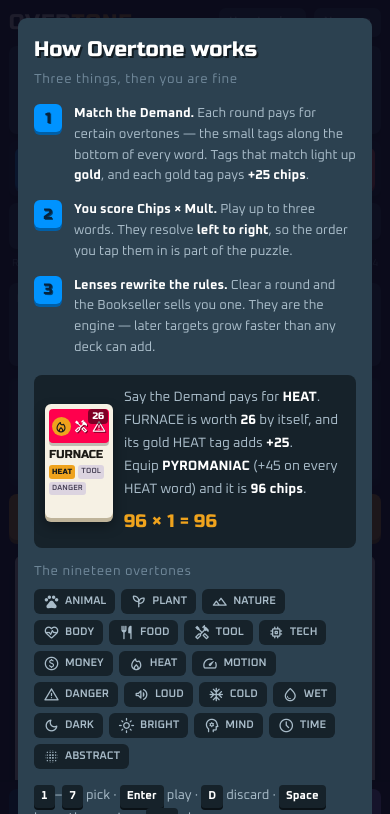
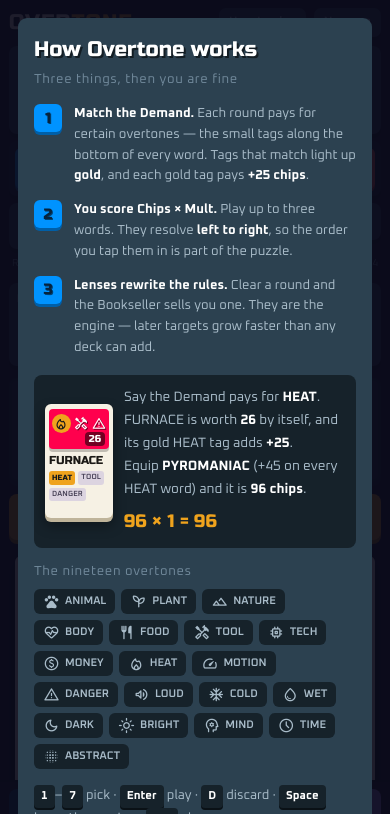
Before and after one commit to AdithyaMana/overtone, a website: page artifact.html in a window 390 px wide. Shown: the top 814 px of the page. Drawn offline with nearby package versions, Linux system fonts and the light colour scheme.

Commit message:
Stop the card value colliding with the overtone icons
The value badge was absolutely positioned over the centre of the icon plate,
so a card carrying three overtones ran its rightmost icon under the number.

Fixed by pushing the icons to the top of the plate and putting the value in
the bottom corner the icons no longer reach. The plate grew 52px -> 56px to
give both room.

Took one wrong turn first: moving the value onto the word's row cleared the
icons but stole the width long words need, so SOLSTICE rendered as
"SOLSTIC / E". The word gets its whole row back.

Two geometry tests added, and one lesson about how to write them: measuring
hand cards is useless because they are fanned and deal in with a rotation,
and a rotated element's axis-aligned rect is inflated — the first version of
this test reported overlaps that were not visually there. Both tests now
measure the stage preview cards, which carry transform:none and render the
same markup. The second test catches a short word wrapping onto two lines,
which is the signature of something else taking its width.

```diff
--- a/artifact.html
+++ b/artifact.html
@@ -330,8 +330,10 @@ button{ font-family: inherit; color: inherit; }
   100%{ opacity:1; transform: translateY(var(--dy,0px)) rotate(var(--rot,0deg)); }
 }
 .card .art{
-  border-radius: 5px; height: 52px;
-  display:flex; align-items:center; justify-content:center;
+  position: relative;
+  border-radius: 5px; height: 56px;
+  display:flex; align-items:flex-start; justify-content:center;
+  padding-top: 7px;
   box-shadow: 0 3px 0 rgba(0,0,0,.22);
 }
 .card .art .icons{ display:flex; align-items:center; gap: 5px; }
@@ -363,13 +365,13 @@ button{ font-family: inherit; color: inherit; }
 .card .w{
   font-size: 15px; font-weight:700; line-height:1.05; letter-spacing:-.01em;
   text-transform: uppercase; word-break: break-word; hyphens:auto;
-  flex: 1;
+  flex: 1; min-width: 0;
 }
 .card .base{
-  position:absolute; top:8px; right:8px; z-index:2;
+  position: absolute; right: 4px; bottom: 3px; z-index: 2;
   font-size: 11px; font-weight:700; color:#FFF;
-  background: rgba(0,0,0,.5); border-radius: 4px; padding: 0 5px;
-  font-variant-numeric: tabular-nums;
+  background: rgba(0,0,0,.55); border-radius: 4px; padding: 0 4px;
+  font-variant-numeric: tabular-nums; line-height: 1.45;
 }
 .card .tags{ display:flex; flex-wrap:wrap; gap:3px; }
 .card .tg{
@@ -595,7 +597,7 @@ button{ font-family: inherit; color: inherit; }
 
   /* bigger cards: the thing players actually read */
   .card{ width: 122px; min-height: 194px; padding: 8px; }
-  .card .art{ height: 64px; }
+  .card .art{ height: 68px; }
   .card .art .icons{ gap: 6px; }
   .card .art .ms{ font-size: 25px; }
   .card .w{ font-size: 17px; }
@@ -699,11 +701,11 @@ button{ font-family: inherit; color: inherit; }
   .handwrap{ gap: 9px; }
   .hand{ gap: 5px; min-height: 0; padding-top: 7px; padding-bottom: 7px; }
   .card{ width: 68px; min-height: 114px; padding: 5px 4px; border-radius: 6px; }
-  .card .art{ height: 34px; border-radius: 4px; }
+  .card .art{ height: 40px; border-radius: 4px; padding-top: 5px; }
   .card .art .icons{ gap: 3px; }
   .card .art .ms{ font-size: 15px; }
   .card .w{ font-size: 11.5px; }
-  .card .base{ font-size: 9.5px; padding: 0 4px; top: 5px; right: 5px; }
+  .card .base{ font-size: 10px; padding: 0 4px; }
   .card .tg{ font-size: 7.5px; padding: 1px 3px; }
   .card:hover{ transform: none; }
   .card.sel{ transform: translateY(-10px) scale(1.03); }
@@ -2017,10 +2019,19 @@ function cardEl(c, staticCard){
     tags.appendChild(s);
   });
 
+  /* The value used to sit absolutely over the icon plate, where a third icon
+     ran underneath it. It shares a row with the word now, so they cannot
+     collide however many overtones a card carries. */
+  /* The value sits in the plate's bottom corner. Sharing a row with the word
+     stole the width long words need (SOLSTICE broke mid-word), and floating it
+     over the centre of the plate ran it into a third icon — so the icons are
+     pushed to the top of the plate and the number takes thecorner. */
+  art.appendChild(base);
+
   const inner = document.createElement("div");
   inner.className = "card-inner";
   inner.appendChild(art); inner.appendChild(w); inner.appendChild(tags);
-  el.appendChild(base); el.appendChild(inner);
+  el.appendChild(inner);
 
   /* A card that can score at all should read as live before anything is
      read. This sorts the hand into useful / not useful at a glance without
@@ -2260,6 +2271,7 @@ function showHelp(){
   const exCol = TAG_COLOR[ex.t[0]];
   const exLight = isLightHex(exCol) ? " light" : "";
   const exArt = '<div class="art' + exLight + '" style="background:' + exCol + '">'
+    + '<div class="base">' + ex.base + '</div>'
     + '<div class="icons">' + ex.t.slice(0,3).map(function(t){
         return '<span class="ms' + (t === "HEA" ? " hit" : "") + '" aria-hidden="true">' + ICONS[t] + '</span>';
       }).join("") + '</div></div>';
@@ -2285,8 +2297,7 @@ function showHelp(){
     + '</div>'
 
     + '<div class="worked">'
-    +   '<div class="card static">'
-    +     '<div class="base">' + ex.base + '</div><div class="card-inner">'
+    +   '<div class="card static"><div class="card-inner">'
     +     exArt
     +     '<div class="w">' + ex.w + '</div>'
     +     '<div class="tags">' + exTags + '</div></div>'
```
Also changed, not shown: index.html (+23 -12 lines), tests/e2e/game.spec.js (+43 -0 lines).
